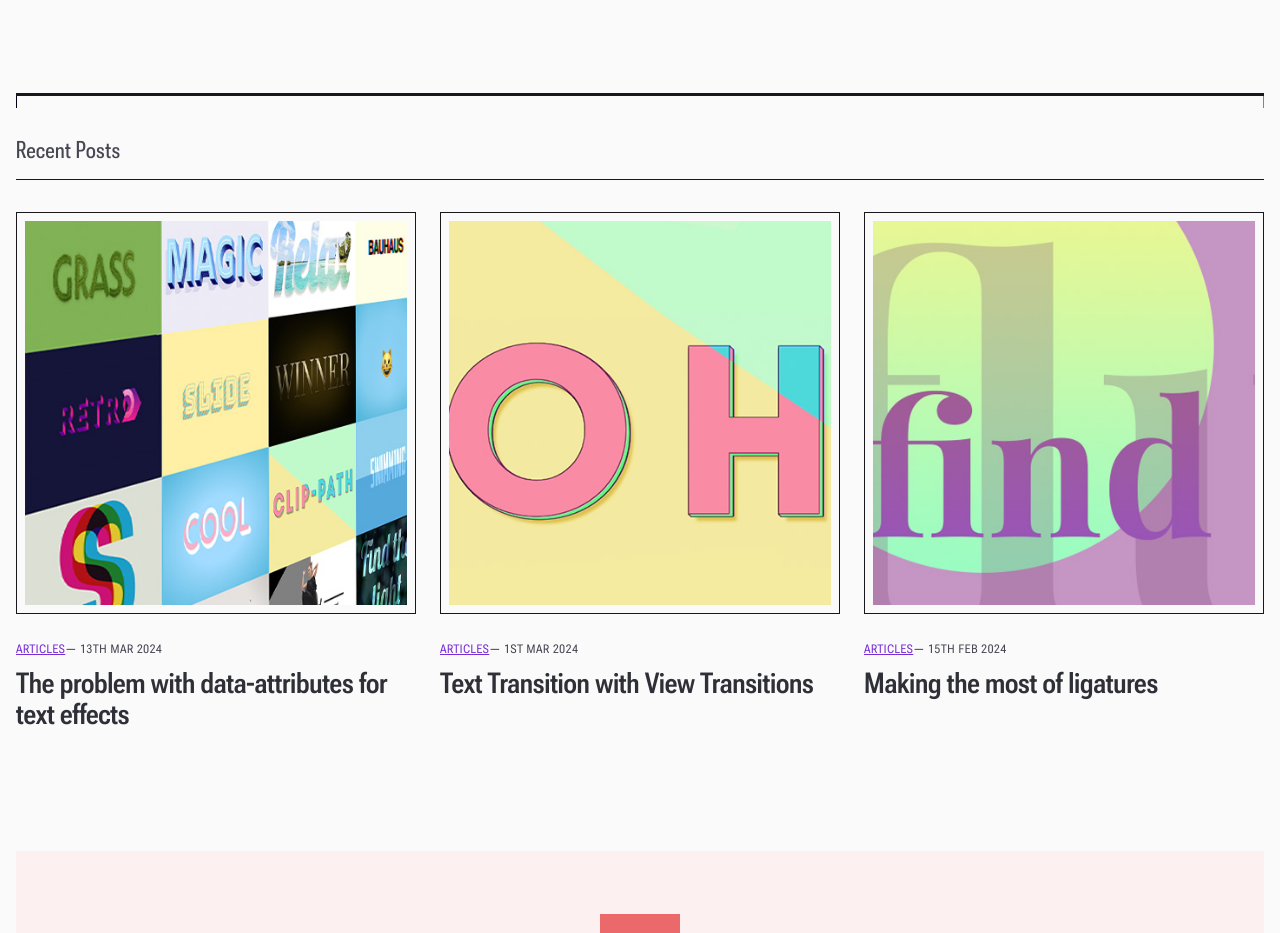
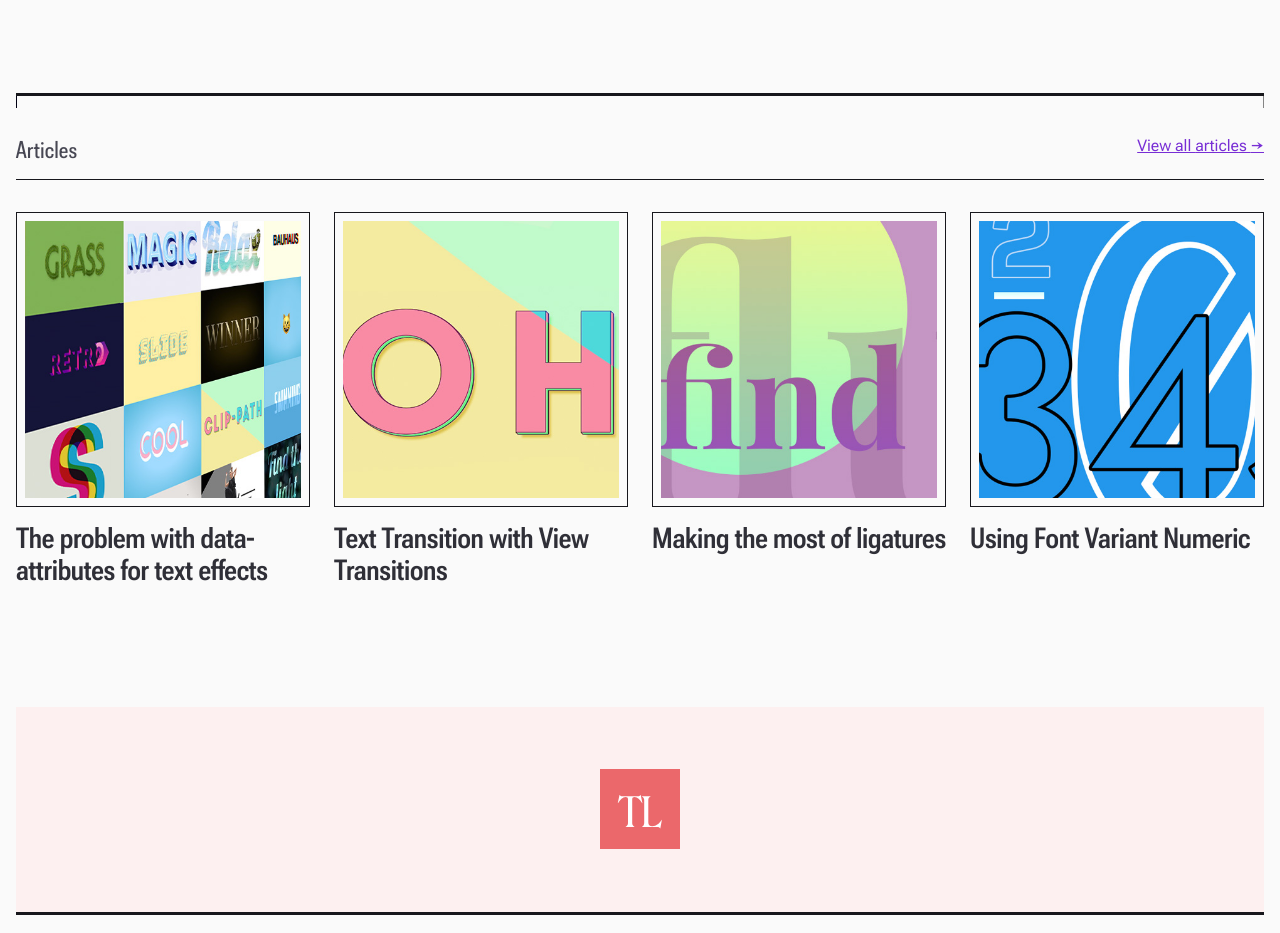
Before and after one commit to mandymichael/textlab, a Next.js app: page / in a window 1280 px wide. Shown: the part 1140-2073 px from the top of the page. Built offline with nearby package versions, Linux system fonts and the light colour scheme; a web font is replaced by a local one.

Commit message:
modify homepage to include more articles

```diff
--- a/pages/index.js
+++ b/pages/index.js
@@ -41,8 +41,8 @@ export default function Home({ recentPosts, articles, featuredPost }) {
 
         {featuredPost.length > 0 && <FeaturedPost featuredPost={featuredPost} /> }
 
-        {recentPosts.length > 0 && <PostList posts={recentPosts} title="Recent Posts" tagType="parent" />}
-        {/* {articles.length > 0 && <PostList posts={articles} title="Articles" columns={4} postType="article" showMore="true" />} */}
+        {/* {recentPosts.length > 0 && <PostList posts={recentPosts} title="Recent Posts" tagType="parent" />} */}
+        {articles.length > 0 && <PostList posts={articles} title="Articles" columns={4} postType="article" showMore="true" />}
 
 
       </main>
```
